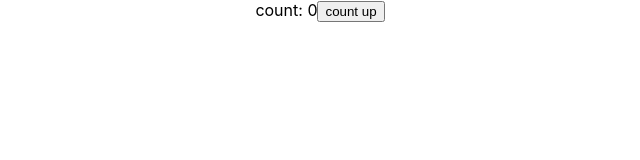
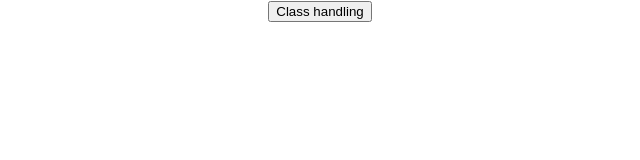
Before and after one commit to yewbdar/new-react, a React (Create React App) app: page / in a window 1280 px wide. Shown: the top 160 px of the page, without its empty margins (320-960 px from the left). Built offline with nearby package versions, Linux system fonts and the light colour scheme.

Commit message:
event handling

```diff
--- a/src/App.js
+++ b/src/App.js
@@ -5,12 +5,16 @@ import Greet from './components/Greet'
 import WelCome from './components/WelCome'
 import Message from './components/Message'
 import Counter from './components/Counter'
+import FunctionClick from './components/FunctionClick'
+import ClassClick from './components/ClassClick'
 
 
 function App() {
   return (
     <div className="App">
-      <Counter/>
+      {/* <FunctionClick/> */}
+      <ClassClick/>
+      {/* <Counter/> */}
       {/* <Message/> */}
       {/* <Greet name='yoyyo'><p>this is a childe</p></Greet>
       <Greet name='mimimi'><button>hello there</button></Greet>
--- /dev/null
+++ b/src/components/ClassClick.js
@@ -0,0 +1,14 @@
+import React, { Component } from 'react'
+
+export default class ClassClick extends Component {
+    eventHandling(){
+        console.log('this is class event handling')
+    }
+    render() {
+        return (
+            <div>
+                <button onClick={this.eventHandling}>Class handling</button>
+            </div>
+        )
+    }
+}
--- /dev/null
+++ b/src/components/FunctionClick.js
@@ -0,0 +1,14 @@
+import React from 'react';
+
+const FunctionClick = () => {
+    function eventHandling(){
+        console.log('this is function event handling ')
+    }
+    return (
+        <div>
+            <button onClick={eventHandling}>Function event Handling</button>
+        </div>
+    );
+}
+
+export default FunctionClick;
```
